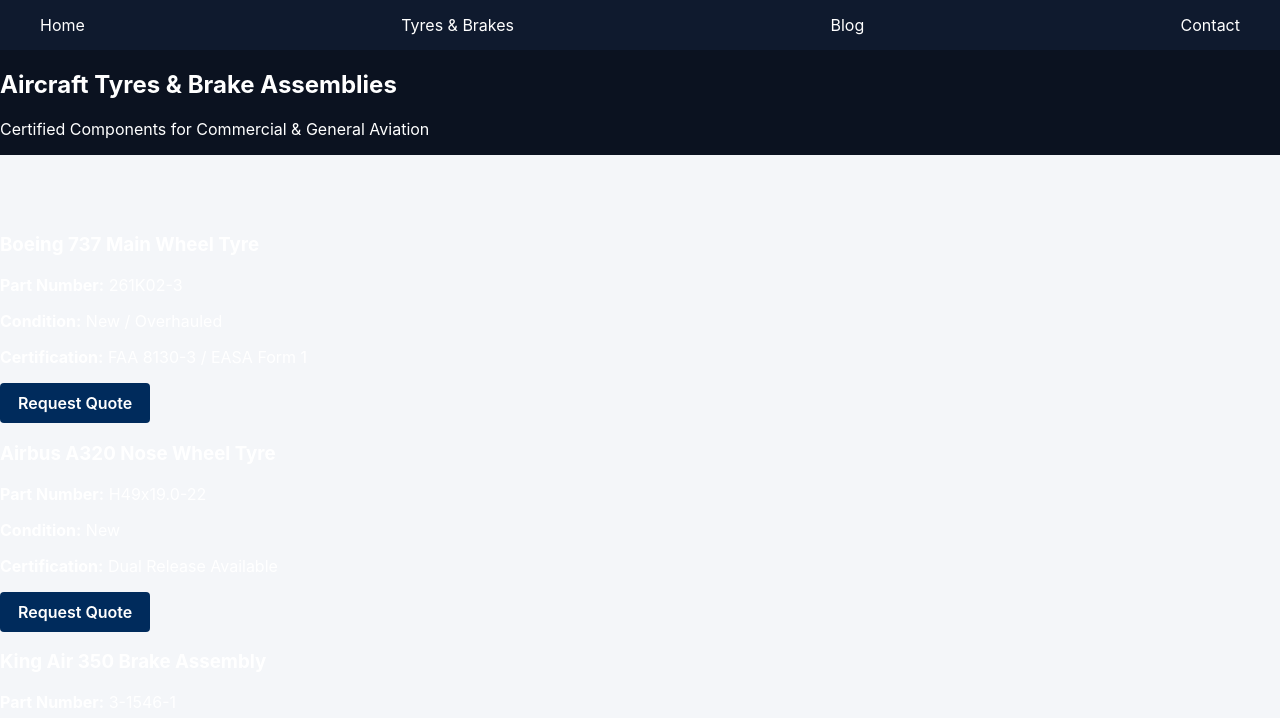
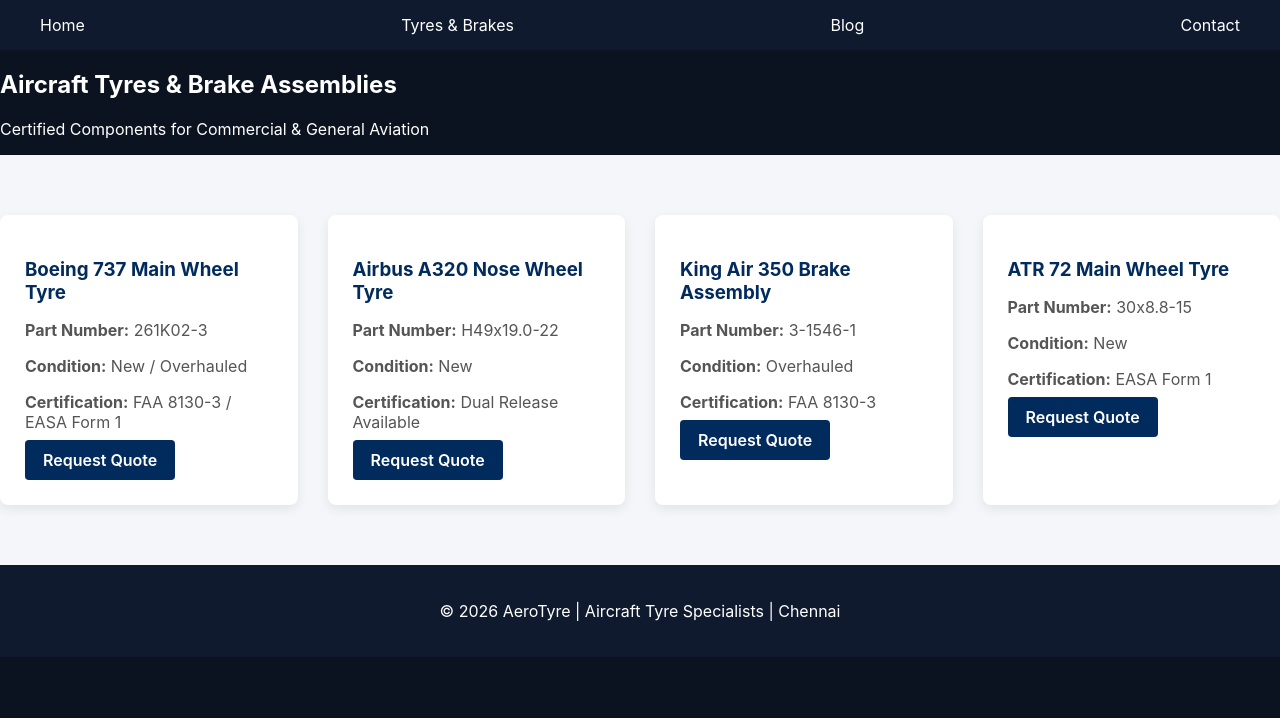
Before and after one commit to Jedotech/AeroTyre-Brake-Solutions, a plain HTML site: page inventory.html in a window 1280 px wide. Shown: the part 82-800 px from the top of the page. Drawn offline with Linux system fonts and the light colour scheme.

Commit message:
Refactor CSS for improved structure and readability

```diff
--- a/style.css
+++ b/style.css
@@ -182,3 +182,32 @@
 .btn-primary:hover {
     background-color: #0056a3;
 }
+/* Inventory Grid */
+.inventory-grid {
+    display: grid;
+    grid-template-columns: repeat(auto-fit, minmax(280px, 1fr));
+    gap: 30px;
+}
+
+/* Inventory Card */
+.inventory-card {
+    background: #ffffff;
+    padding: 25px;
+    border-radius: 8px;
+    box-shadow: 0 4px 12px rgba(0,0,0,0.08);
+    transition: transform 0.3s ease;
+}
+
+.inventory-card:hover {
+    transform: translateY(-5px);
+}
+
+.inventory-card h3 {
+    margin-bottom: 15px;
+    color: #002b5c;
+}
+
+.inventory-card p {
+    margin-bottom: 8px;
+    color: #555;
+}
```
